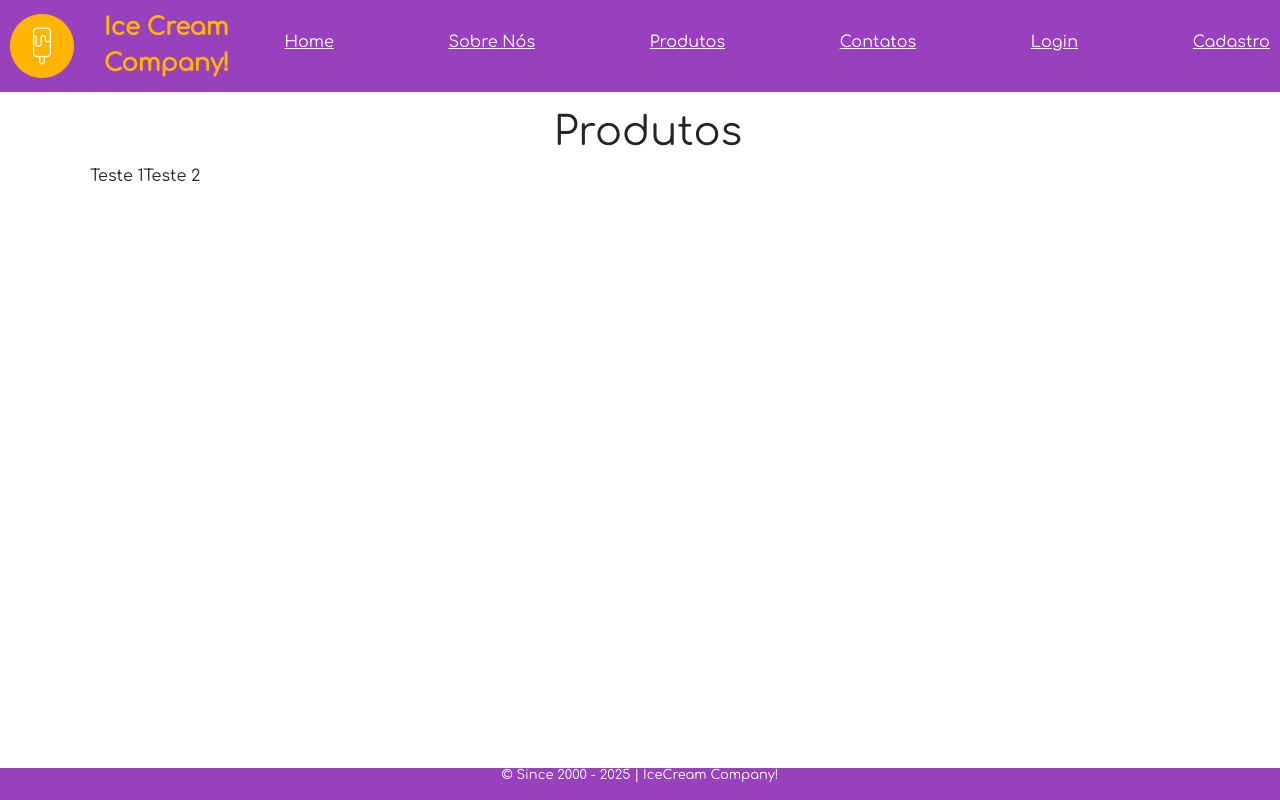
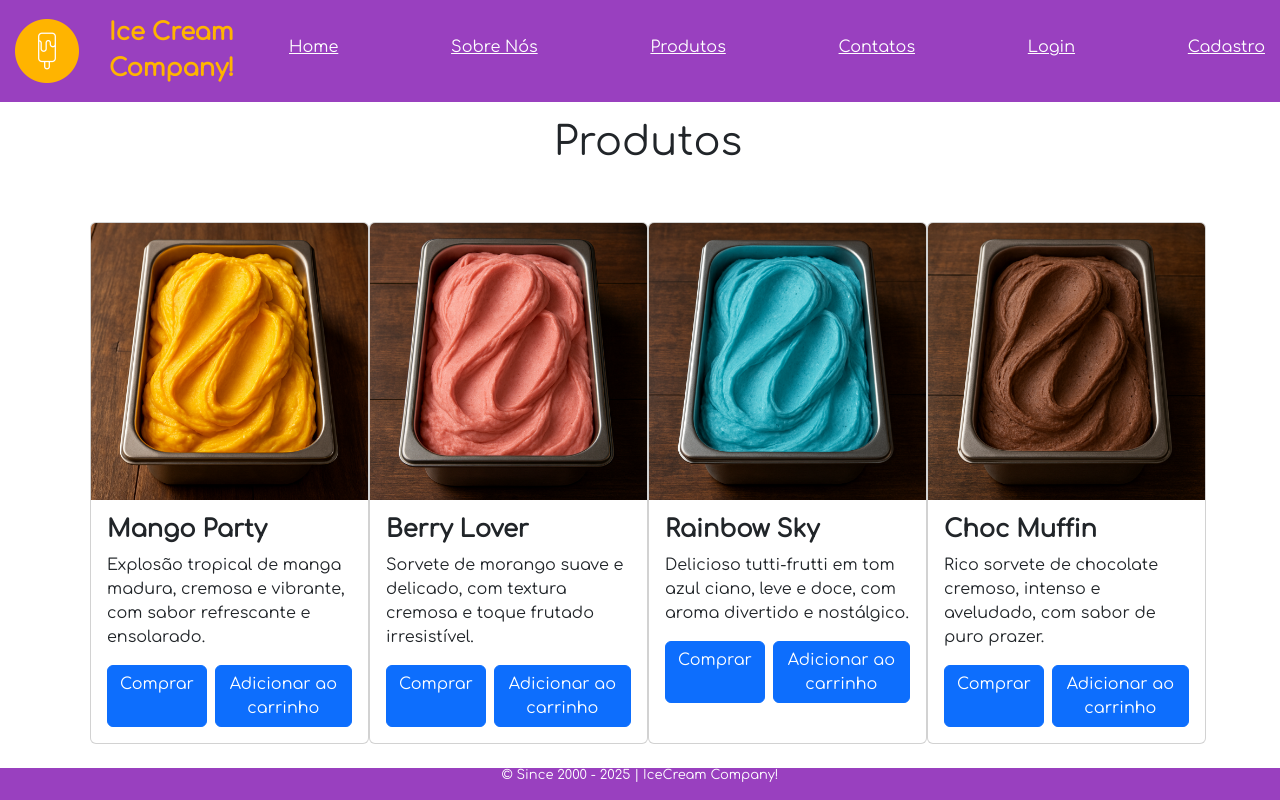
Before and after one commit to ovictorqueiroz/icecreamcompany, a PHP site: page /icecreamcompany/pages/produtos.php in a window 1280 px wide. Run offline with PHP 8.4, Linux system fonts and the light colour scheme.

Commit message:
inserindo card de produtos

```diff
--- a/css/style.css
+++ b/css/style.css
@@ -12,6 +12,7 @@
   list-style: none;
   text-decoration: none;
   font-family: Comfortaa;
+
 }
 
 body, html{
@@ -38,7 +39,7 @@ header{
   justify-content: space-around;
   width: 100%;
   background-color: hsl(282, 50%, 50%);
-  padding: 10px;
+  padding: 15px;
   margin-bottom: 0.5rem;
 
 }
--- a/pages/produtos.php
+++ b/pages/produtos.php
@@ -1,22 +1,65 @@
 <?php
 $pageName = "Produtos";
-include $_SERVER['DOCUMENT_ROOT'].'/icecreamcompany/components/header.php';?>
+include $_SERVER['DOCUMENT_ROOT'] . '/icecreamcompany/components/header.php'; ?>
 
 <main>
     <h1>Produtos</h1>
-    <div class = container>
+    <div class="container d-flex justify-content-evenly mt-5">
 
-        <section>
-            <p>Teste 1</p>
-        </section>
+        <div class="card mango-lover" style="width: 18rem;">
+            <img src="../assets/mango-party-ii.png" class="card-img-top" alt="...">
+            <div class="card-body">
+                <h4 class="card-title fw-bolder">Mango Party</h4>
+                <p class="card-text h-5 ">Explosão tropical de manga madura, cremosa e vibrante, com sabor refrescante e ensolarado.</p>
+                <div class='d-flex gap-2'>
+                    <a href="#" class="btn btn-primary text-center h-2  ">Comprar</a>
+                    <a href="#" class="btn btn-primary text-center h-2  ">Adicionar ao carrinho</a>
+                </div>
+            </div>
+        </div>
 
-        <section>
-            <p>Teste 2</p>
-        </section>
+
+        <div class="card berry-lover" style="width: 18rem;">
+            <img src="../assets/berry-lover.png" class="card-img-top" alt="...">
+            <div class="card-body">
+                <h4 class="card-title fw-bolder">Berry Lover</h4>
+                <p class="card-text h-5 ">Sorvete de morango suave e delicado, com textura cremosa e toque frutado irresistível.</p>
+                <div class='d-flex gap-2'>
+                    <a href="#" class="btn btn-primary align-middle text-center h-2  ">Comprar</a>
+                    <a href="#" class="btn btn-primary align-middle text-center h-2  ">Adicionar ao carrinho</a>
+                </div>
+            </div>
+        </div>
+
+        <div class="card rainbow-sky" style="width: 18rem;">
+            <img src="../assets/rainbow-sky.png" class="card-img-top" alt="...">
+            <div class="card-body">
+                <h4 class="card-title fw-bolder">Rainbow Sky</h4>
+                <p class="card-text h-5 ">Delicioso tutti-frutti em tom azul ciano, leve e doce, com aroma divertido e nostálgico.</p>
+                <div class='d-flex gap-2'>
+                    <a href="#" class="btn btn-primary text-center h-2  ">Comprar</a>
+                    <a href="#" class="btn btn-primary text-center h-2  ">Adicionar ao carrinho</a>
+                </div>
+            </div>
+        </div>
+
+        <div class="card choc-muffin" style="width: 18rem;">
+            <img src="../assets/choc-muffin.png" class="card-img-top" alt="...">
+            <div class="card-body">
+                <h4 class="card-title fw-bolder">Choc Muffin</h4>
+                <p class="card-text h-5 ">Rico sorvete de chocolate cremoso, intenso e aveludado, com sabor de puro prazer.</p>
+                <div class='d-flex gap-2'>
+                    <a href="#" class="btn btn-primary text-center h-2  ">Comprar</a>
+                    <a href="#" class="btn btn-primary text-center h-2  ">Adicionar ao carrinho</a>
+                </div>
+            </div>
+        </div>
+
     </div>
+
 
 </main>
 
 <?php
-    include $_SERVER['DOCUMENT_ROOT'].'/icecreamcompany/components/footer.php';
+include $_SERVER['DOCUMENT_ROOT'] . '/icecreamcompany/components/footer.php';
 ?>
```
